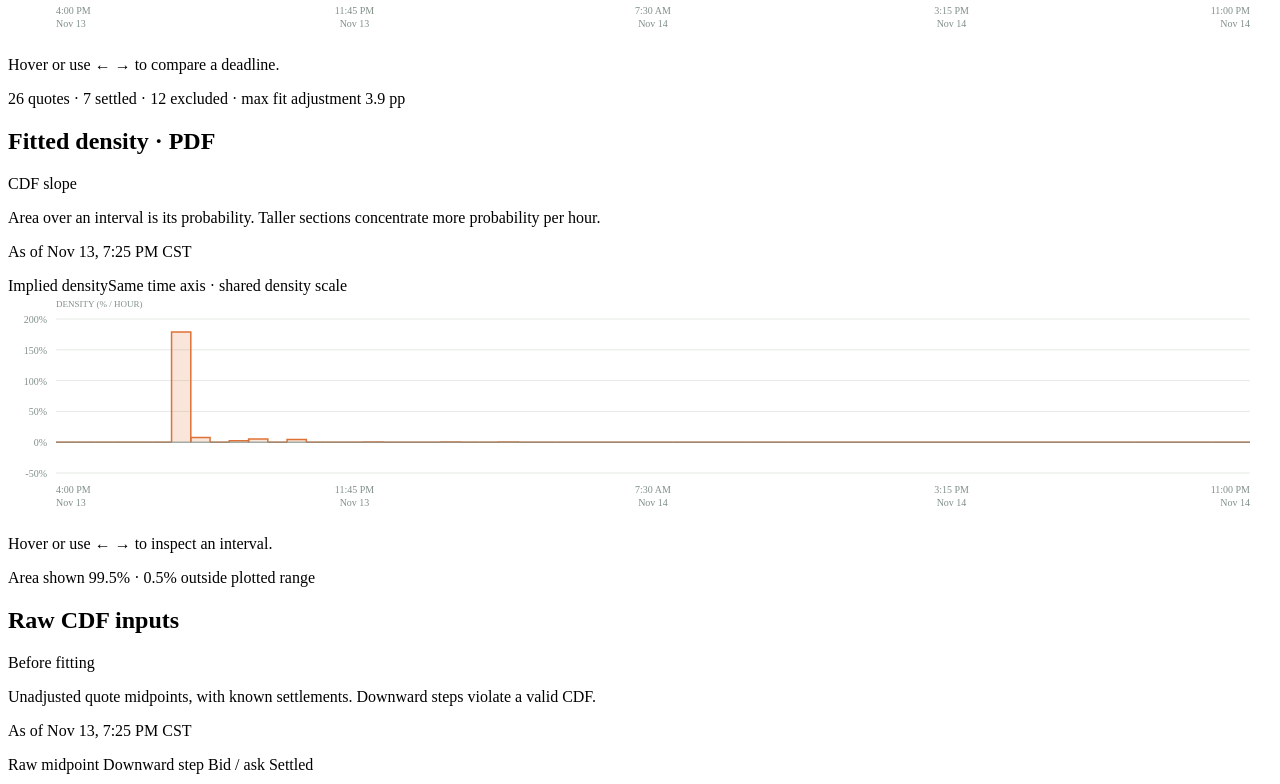
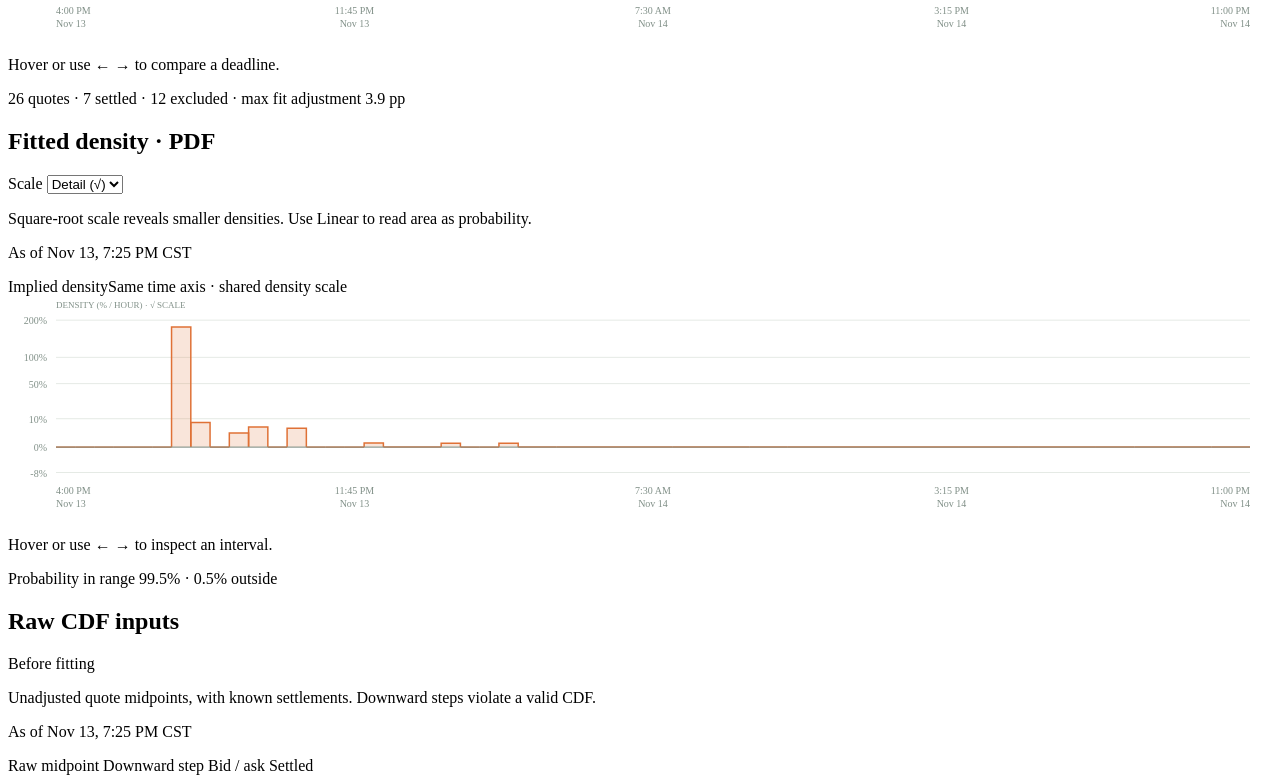
Before and after one commit to anish-krishnan/faa-ground-stop-prediction, a website with bundled scripts: page src/ui.html in a window 1280 px wide. Shown: the part 1342-2126 px from the top of the page. Built offline with nearby package versions, Linux system fonts and the light colour scheme; files whose address does not match are found by name.

Commit message:
Add detail and linear scales for density charts

```diff
--- a/src/chart.mjs
+++ b/src/chart.mjs
@@ -101,6 +101,7 @@ export function drawChart(model, low, high, formatDate, formatTime, raw = false)
 }
 
 export function drawDensity(model, formatDate, formatTime, raw = false) {
+  const compressed = $('densityScale').value === 'sqrt';
   const container = $(raw ? 'rawDensity' : 'density');
   const detail = $(raw ? 'rawDensityHover' : 'densityHover');
   const quality = $(raw ? 'rawDensityQuality' : 'densityQuality');
@@ -119,17 +120,34 @@ export function drawDensity(model, formatDate, formatTime, raw = false) {
   const x = t => left+(t-first)/(last-first)*(width-left-right);
   // Shared density scale, including raw negative slopes, for honest comparison.
   const values = [...fitted, ...original].map(p => p.perHour);
-  const min = Math.min(0, ...values), max = Math.max(.01, ...values);
+  const min = Math.min(0, ...values.filter(v=>Math.abs(v)>1e-12)), max = Math.max(.01, ...values);
   const target = (max-min)/4, magnitude = 10**Math.floor(Math.log10(target));
   const step = [1,2,5,10].find(n => n*magnitude >= target)*magnitude;
-  const lower = Math.floor(min/step)*step, upper = Math.ceil(max/step)*step;
-  const y = value => top+(upper-value)/(upper-lower)*(height-top-bottom);
+  const lower = compressed ? min*1.12 : Math.floor(min/step)*step;
+  const upper = compressed ? max*1.12 : Math.ceil(max/step)*step;
+  // A signed square root retains zero and negative raw slopes. Labels and
+  // tooltips stay in the original units; no density values are altered.
+  const transform = value => compressed ? Math.sign(value)*Math.sqrt(Math.abs(value)) : value;
+  const y = value => top+(transform(upper)-transform(value))/(transform(upper)-transform(lower))*(height-top-bottom);
   const color = raw ? '#527b91' : '#df7136';
   const rate = n => `${(n*100).toFixed(1)}% / h`;
   const svg = [`<svg viewBox="0 0 ${width} ${height}" role="img" aria-label="${raw ? 'Raw CDF derivative; negative regions are invalid probability density' : 'Market-implied probability density per hour, derived from the fitted CDF'}">`,
-    `<text x="${left}" y="12" fill="#819088" font-size="9">DENSITY (% / HOUR)</text>`];
-  for (let i=0; i<=Math.round((upper-lower)/step); i++) {
-    const value = lower+i*step;
+    `<text x="${left}" y="12" fill="#819088" font-size="9">DENSITY (% / HOUR) · ${compressed ? '√ SCALE' : 'LINEAR'}</text>`];
+  let yTicks;
+  if (compressed) {
+    yTicks = [0];
+    const candidates = [-4,-3,-2,-1,0,1,2].flatMap(exponent=>[1,2,5].map(n=>n*10**exponent));
+    for (const sign of [-1,1]) {
+      let previous = y(0);
+      for (const magnitude of candidates) {
+        const value = sign*magnitude;
+        if (value<lower || value>upper || Math.abs(y(value)-previous)<24) continue;
+        yTicks.push(value); previous = y(value);
+      }
+    }
+    if (min < -1e-12 && !yTicks.some(v=>v<0) && y(min)-y(0)>16) yTicks.push(min);
+  } else yTicks = Array.from({length:Math.round((upper-lower)/step)+1},(_,i)=>lower+i*step);
+  for (const value of yTicks) {
     svg.push(`<line x1="${left}" x2="${width-right}" y1="${y(value)}" y2="${y(value)}" stroke="#e5eae5"/>`);
     svg.push(`<text x="${left-9}" y="${y(value)+4}" text-anchor="end" fill="#819088" font-size="10">${Number((value*100).toFixed(2))}%</text>`);
   }
@@ -151,7 +169,7 @@ export function drawDensity(model, formatDate, formatTime, raw = false) {
   svg.push('</svg>'); container.innerHTML = svg.join('');
   const mass = intervals.reduce((sum,p)=>sum+p.mass,0);
   const negatives = intervals.filter(p=>p.perHour < -1e-12).length;
-  quality.textContent = raw ? `${negatives} negative ${negatives===1?'interval':'intervals'} · signed area ${percent(mass)}` : `Area shown ${percent(mass)} · ${percent(1-mass)} outside plotted range`;
+  quality.textContent = raw ? `${negatives} negative ${negatives===1?'interval':'intervals'} · net CDF change ${(mass*100).toFixed(1)} pp` : `Probability in range ${percent(mass)} · ${percent(1-mass)} outside`;
   detail.textContent = 'Hover or use ← → to inspect an interval.';
   let selected = -1;
   function inspect(index) {
--- a/src/client.js
+++ b/src/client.js
@@ -153,6 +153,9 @@ function renderArchiveHero() {
 
 function render(redrawHistory = true) {
   if (!state.snapshot) return;
+  $('densityCaption').textContent = $('densityScale').value === 'sqrt'
+    ? 'Square-root scale reveals smaller densities. Use Linear to read area as probability.'
+    : 'Area over an interval is its probability. Taller sections concentrate more probability per hour.';
   const model = archive ? history[selected].model : analyze(state.snapshot);
   state.model = model;
   if (archive) {
@@ -220,7 +223,7 @@ dialog.addEventListener('click', event => {
   const box = dialog.getBoundingClientRect();
   if (event.target === dialog && (event.clientX < box.left || event.clientX > box.right || event.clientY < box.top || event.clientY > box.bottom)) dialog.close();
 });
-for (const id of ['timezone', 'coverage', 'tailHours', 'band']) $(id).addEventListener('change', render);
+for (const id of ['timezone', 'coverage', 'tailHours', 'band', 'densityScale']) $(id).addEventListener('change', render);
 function selectHistory(index, redrawHistory = true) {
   selected = index;
   state.snapshot = snapshotAt(archive, archive.frames[index]);
--- a/src/ui.html
+++ b/src/ui.html
@@ -33,8 +33,8 @@
   <div class="chart-bottom"><span id="quality"></span></div>
 </section>
 <section class="chart-card" aria-labelledby="densityTitle">
-  <div class="section-top"><h2 id="densityTitle">Fitted density · PDF</h2><span class="fine">CDF slope</span></div>
-  <p class="chart-caption">Area over an interval is its probability. Taller sections concentrate more probability per hour.</p>
+  <div class="section-top"><h2 id="densityTitle">Fitted density · PDF</h2><label class="density-scale" for="densityScale">Scale <select id="densityScale" aria-label="Density scale" aria-controls="density rawDensity"><option value="sqrt" selected>Detail (√)</option><option value="linear">Linear</option></select></label></div>
+  <p id="densityCaption" class="chart-caption">Square-root scale reveals smaller densities. Use Linear to read area as probability.</p>
   <p id="densitySnapshot" class="fine"></p>
   <div class="legend"><span><i class="orange"></i> Implied density</span><span>Same time axis · shared density scale</span></div>
   <div id="density" class="chart" tabindex="0" role="group" aria-describedby="densityHover" aria-label="Fitted probability density. Hover, tap, or use arrow keys to inspect an interval."></div>
@@ -51,7 +51,7 @@
 </section>
 <section class="chart-card raw-card" aria-labelledby="rawDensityTitle">
   <div class="section-top"><h2 id="rawDensityTitle">Raw density</h2><span class="fine">Before fitting</span></div>
-  <p class="chart-caption">Slope of the raw curve. Red regions are negative, so this is not always a valid PDF.</p>
+  <p class="chart-caption">Slope of the raw curve, using the scale above. Red regions are invalid negative density.</p>
   <p id="rawDensitySnapshot" class="fine"></p>
   <div class="legend"><span><i class="raw"></i> Raw slope</span><span><i class="decrease"></i> Invalid negative density</span></div>
   <div id="rawDensity" class="chart" tabindex="0" role="group" aria-describedby="rawDensityHover" aria-label="Raw curve derivative. Hover, tap, or use arrow keys to inspect an interval."></div>
```
Also changed, not shown: README.md, src/style.css.
